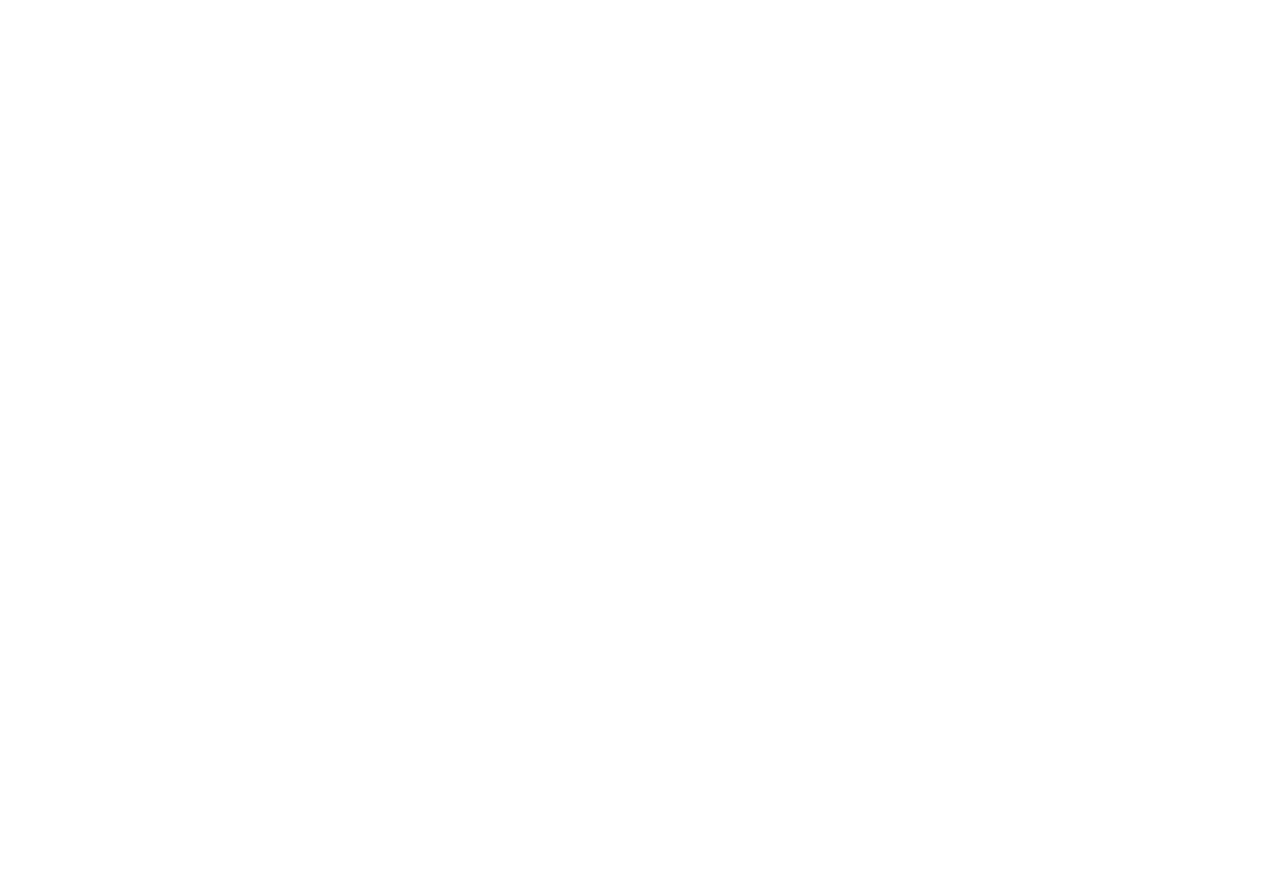
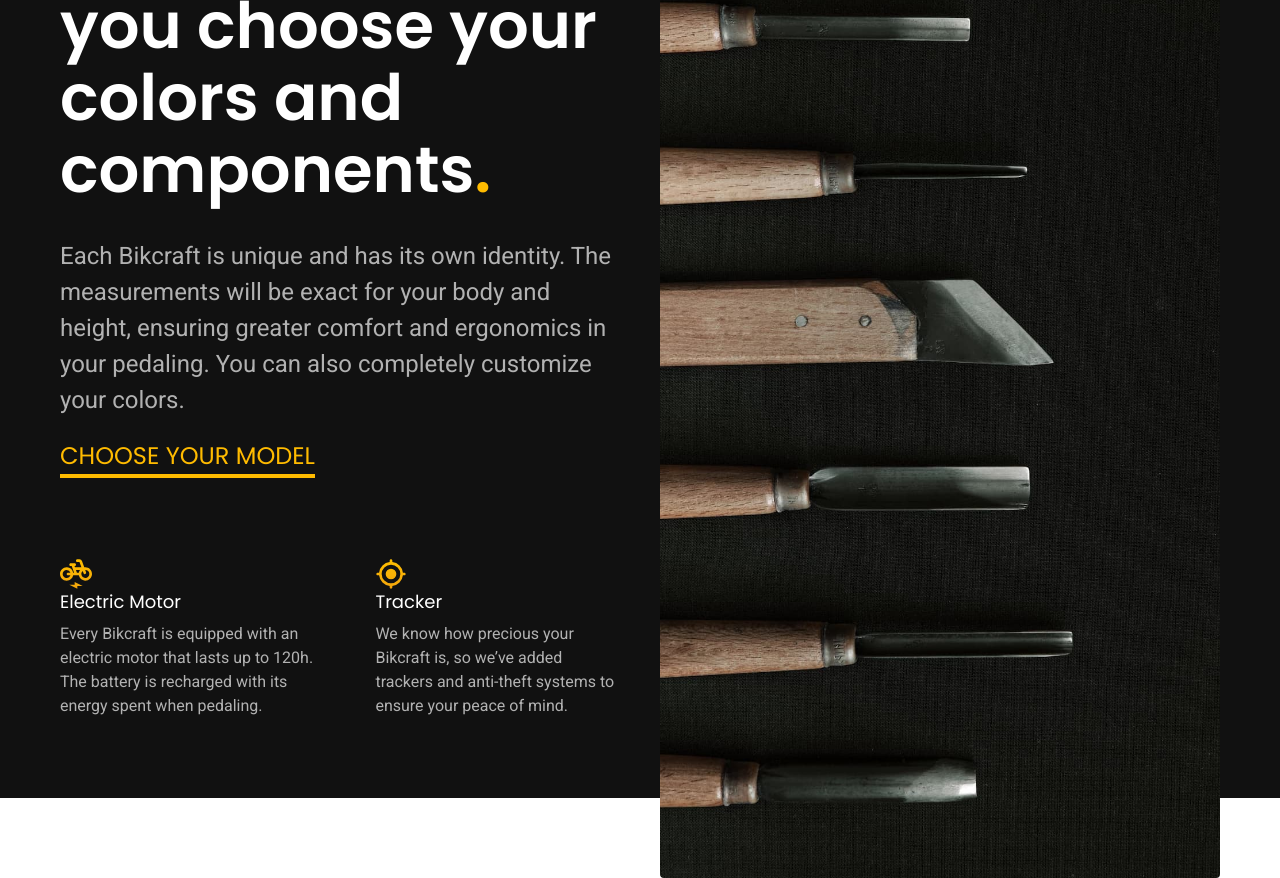
Before and after one commit to rospiel/origamid-study-bikcraft, a React (Create React App) app: page / in a window 1280 px wide. Shown: the part 1860-2738 px from the top of the page. Before the commit the page ends 1634 px from the top, so only its background shows below. Built offline with nearby package versions, Linux system fonts and the light colour scheme.

Commit message:
feat.: add component technology

```diff
--- a/src/app/App.tsx
+++ b/src/app/App.tsx
@@ -1,6 +1,7 @@
 import Bicycles from "./views/Bicycles.view";
 import Header from "./views/Header.view";
 import Introduction from "./views/Introduction.view";
+import Technology from "./views/Technology.view";
 
 function App() {
   return (
@@ -8,6 +9,7 @@ function App() {
       <Header />
       <Introduction />
       <Bicycles />
+      <Technology />
     </>
   );
 }
--- /dev/null
+++ b/src/app/components/Link.tsx
@@ -0,0 +1,31 @@
+import styled from "styled-components";
+
+export interface LinkProps {
+  href: string;
+  text: string;
+}
+
+export default function Link(props: LinkProps) {
+  return (
+    <LinkContainer href={props.href}>{props.text}</LinkContainer>
+  )
+}
+
+const LinkContainer = styled.a`
+  display: inline-block;
+  color: var(--color-p1);
+  font: 500 1.5rem/1.5 var(--font-1);
+  text-transform: uppercase;
+
+  ::after {
+    content: "";
+    display: block;
+    width: 100%;
+    height: 4px;
+    background-color: currentColor;
+  }
+
+  :hover {
+    color: var(--color-0);
+  }
+`
--- /dev/null
+++ b/src/app/components/TechnologyItem.tsx
@@ -0,0 +1,43 @@
+import styled from "styled-components";
+
+export interface TechnologyItemDescription {
+  srcImage: string;
+  name: string;
+  description: string;
+}
+
+export interface TechnologyItemProps {
+  data: TechnologyItemDescription[];
+}
+
+export default function TechnologyItem(props: TechnologyItemProps) {
+  return (
+    <>
+      {
+        props.data.map((value, position) => {
+          return (
+            <TechnologyItemContainer key={position}>
+              <img src={value.srcImage} alt="" />
+              <h3 className="technology-item-container__h3">{value.name}</h3>
+              <p className="technology-item-container__p">{value.description}</p>
+            </TechnologyItemContainer>
+          )
+        })
+      }
+    </>
+    )
+}
+
+const TechnologyItemContainer = styled.div`
+  .technology-item-container__h3 {
+    font: var(--font-1-m);
+    color: var(--color-0);
+    margin-bottom: 8px;
+    width: max-content;
+  }
+
+  .technology-item-container__p {
+    font: var(--font-2-s);
+    color: var(--color-5);
+  }
+`
--- a/src/app/views/Introduction.styles.ts
+++ b/src/app/views/Introduction.styles.ts
@@ -36,6 +36,7 @@ export const IntroductionContainer = styled.main`
   }
 
   .introduction-container__img {
+    width: 100%;
     height: 100%;
     object-fit: cover;
     border-radius: 4px;
--- /dev/null
+++ b/src/app/views/Technology.styles.ts
@@ -0,0 +1,84 @@
+import styled from "styled-components";
+
+export const TechnologyContainer = styled.article`
+  background-color: var(--color-11);
+  box-shadow: inset 0 80px var(--color-0), inset 0 -80px var(--color-0);
+
+  .technology-container__content {
+    display: grid;
+    grid-template-columns: 1fr 1fr;
+    gap: 40px;
+  }
+
+  .technology-container__span {
+    font: var(--font-2-l-b);
+    text-transform: uppercase;
+    color: var(--color-5);
+    display: block;
+    margin-bottom: 20px;
+  }
+
+  .technology-container__h2 {
+    font: var(--font-1-xxl);
+    color: var(--color-0);
+    margin-bottom: 32px;
+  }
+
+  .technology-container__dot {
+    color: var(--color-p1);
+  }
+
+  .technology-container__p {
+    font: var(--font-2-l);
+    color: var(--color-5);
+    margin-bottom: 20px;
+  }
+
+  .technology-container__a {
+    margin-bottom: 80px;
+  }
+
+  .technology-container__text {
+    padding-top: 160px;
+    padding-bottom: 160px;
+  }
+
+  .technology-container__image {
+    width: 100%;
+    height: 100%;
+    object-fit: cover;
+    object-position: left;
+  }
+
+  .technology-container__advantages {
+    display: flex;
+    gap: 40px;
+  }
+
+  @media (max-width: 800px) {
+    box-shadow: initial;
+
+    .technology-container__content {
+      grid-template-columns: 1fr;
+    }
+
+    .technology-container__text {
+      padding-top: 60px;
+      padding-bottom: 60px;
+    }
+
+    .technology-container__image {
+      display: none;
+    }
+
+    .technology-container__a {
+      margin-bottom: 60px;
+    }
+
+    @media (max-width: 600px) {
+      .technology-container__advantages {
+        flex-direction: column;
+      }
+    }
+  }
+`
--- /dev/null
+++ b/src/app/views/Technology.view.tsx
@@ -0,0 +1,49 @@
+import technology from "../../img/fotos/tecnologia.jpg";
+import electric from "../../img/icones/eletrica.svg";
+import tracker from "../../img/icones/rastreador.svg";
+import TechnologyItem, { TechnologyItemDescription, TechnologyItemProps } from "../components/TechnologyItem";
+import Link from "../components/Link";
+import * as T from "./Technology.styles";
+
+export default function Technology() {
+
+  function buildTechnologyItemDescription(): TechnologyItemDescription[] {
+    const list = {} as TechnologyItemProps;
+    list.data = [];
+    const one = {} as TechnologyItemDescription;
+    one.srcImage = electric;
+    one.name = "Electric Motor";
+    one.description = "Every Bikcraft is equipped with an electric motor that lasts up to 120h. The battery is recharged with its energy spent when pedaling.";
+    list.data.push(one);
+
+    const two = {} as TechnologyItemDescription;
+    two.srcImage = tracker;
+    two.name = "Tracker";
+    two.description = "We know how precious your Bikcraft is, so we’ve added trackers and anti-theft systems to ensure your peace of mind.";
+    list.data.push(two);
+
+    return list.data;
+  }
+
+  return (
+    <T.TechnologyContainer>
+      <div className="container__box technology-container__content">
+        <div className="technology-container__text">
+          <span className="technology-container__span">advanced technology</span>
+          <h2 className="technology-container__h2">you choose your colors and components<span className="technology-container__dot">.</span></h2>
+          <p className="technology-container__p">Each Bikcraft is unique and has its own identity. The measurements will be exact for your body and height, ensuring greater comfort and ergonomics in your pedaling. You can also completely customize your colors.</p>
+          <div className="technology-container__a">
+            <Link href="./bicicletas.html" text="choose your model" />
+          </div>
+          <div className="technology-container__advantages">
+            <TechnologyItem data={buildTechnologyItemDescription()} />
+          </div>
+        </div>
+        <div>
+          <img  className="technology-container__image" src={technology} alt="" />
+        </div>
+
+      </div>
+    </T.TechnologyContainer>
+  )
+}
```
